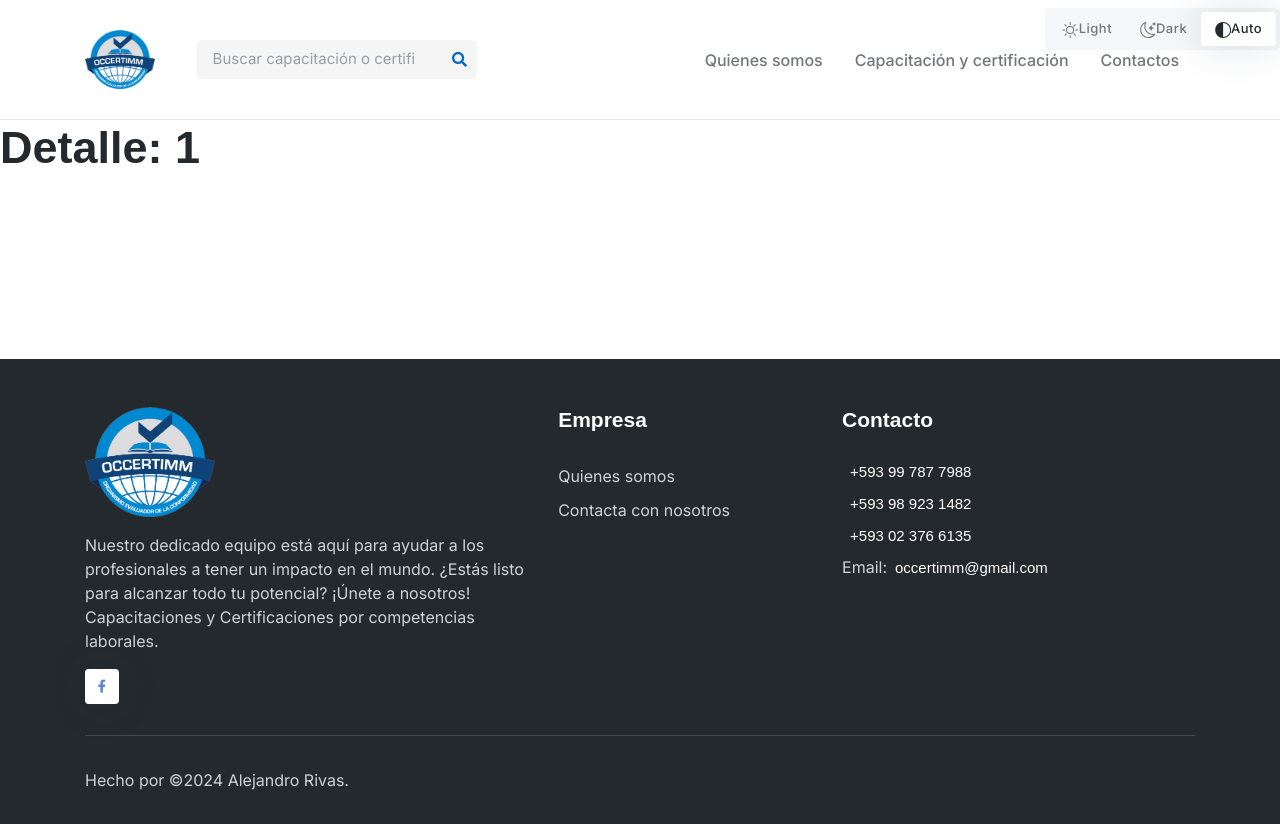
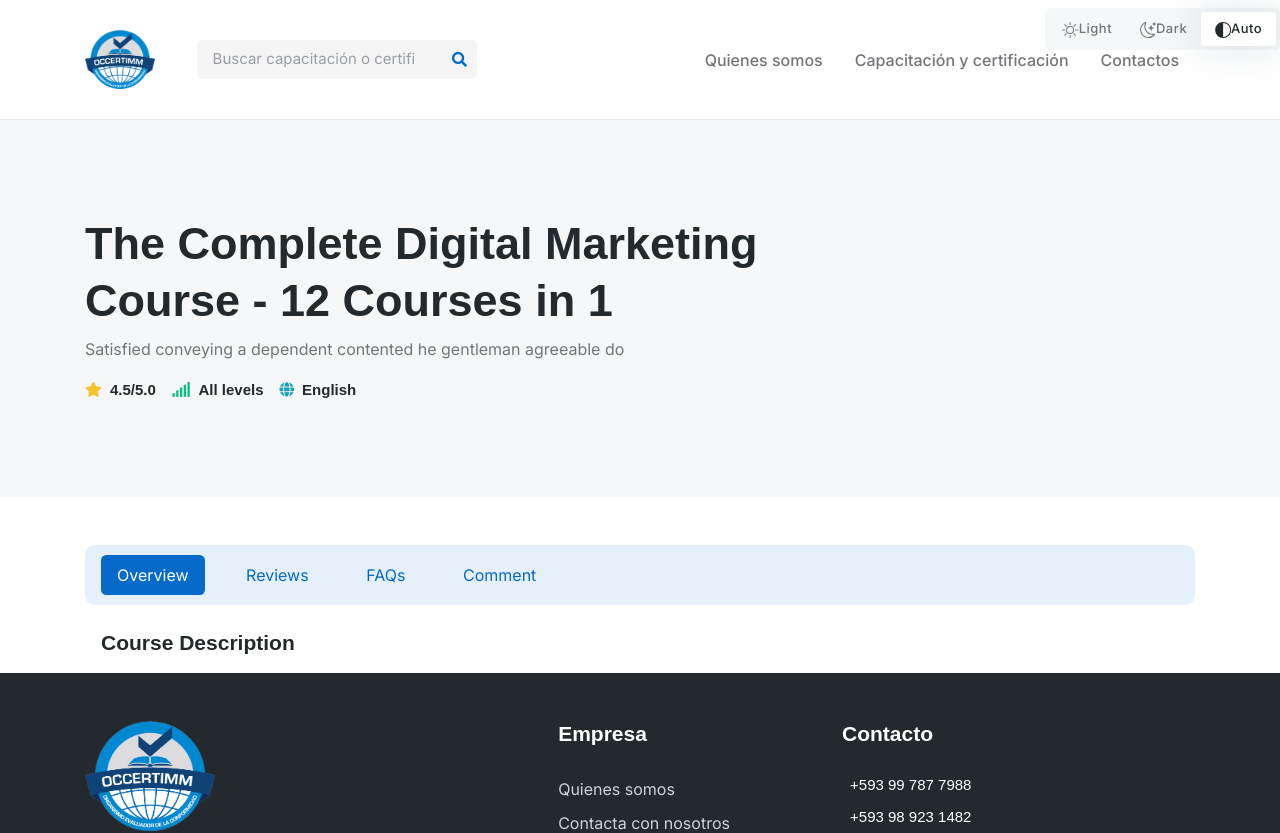
Before and after one commit to jarl-alejandro/ocertimmec, a Next.js app in the folder academy/: page /training-certification/1 in a window 1280 px wide. Shown: the top 833 px of the page. Built offline with nearby package versions, Linux system fonts and the light colour scheme.

Commit message:
pagina de cursos basica

```diff
--- a/academy/src/app/training-certification/[slug]/page.tsx
+++ b/academy/src/app/training-certification/[slug]/page.tsx
@@ -1,3 +1,5 @@
+import Header from "@/components/TrainingCertification/Detail/Header";
+import Detail from "@/components/TrainingCertification/Detail/Detail";
 
 type PageProps = {
     params: {
@@ -7,6 +9,11 @@ type PageProps = {
 
 export default function TrainingCertificationDetail(props: PageProps) {
     return (
-        <h1>Detalle: { props.params.slug }</h1>
+        <>
+            <Header />
+            <div className="container mt-5">
+                <Detail />
+            </div>
+        </>
     )
 }
--- /dev/null
+++ b/academy/src/components/TrainingCertification/Detail/Detail.tsx
@@ -0,0 +1,152 @@
+"use client";
+
+import {useState} from "react";
+import classNames from "classnames";
+
+export default function Detail() {
+    const [tab, setTab] = useState("main1");
+
+    const onChangeTab = (tab: string) => {
+        setTab(tab);
+    }
+
+    return (
+        <div className="row">
+            <div className="col-12">
+                {/* Tabs START */}
+                <ul
+                    className="nav nav-pills nav-pills-bg-soft px-3"
+                    id="course-pills-tab"
+                    role="tablist"
+                >
+                    {/* Tab item */}
+                    <li className="nav-item me-2 me-sm-4" role="presentation">
+                        <button
+                            onClick={() => onChangeTab("main1")}
+                            className={classNames("nav-link mb-0", {
+                                "active": tab === "main1"
+                            })}
+                            id="course-pills-tab-1"
+                            data-bs-toggle="pill"
+                            data-bs-target="#course-pills-1"
+                            type="button"
+                            role="tab"
+                            aria-controls="course-pills-1"
+                            aria-selected="false"
+                            tabIndex={-1}
+                        >
+                            Overview
+                        </button>
+                    </li>
+                    {/* Tab item */}
+                    <li className="nav-item me-2 me-sm-4" role="presentation">
+                        <button
+                            onClick={() => onChangeTab("main2")}
+                            className={classNames("nav-link mb-0", {
+                                "active": tab === "main2"
+                            })}
+                            id="course-pills-tab-2"
+                            data-bs-toggle="pill"
+                            data-bs-target="#course-pills-2"
+                            type="button"
+                            role="tab"
+                            aria-controls="course-pills-2"
+                            aria-selected="false"
+                            tabIndex={-1}
+                        >
+                            Reviews
+                        </button>
+                    </li>
+                    {/* Tab item */}
+                    <li className="nav-item me-2 me-sm-4" role="presentation">
+                        <button
+                            onClick={() => onChangeTab("main3")}
+                            className={classNames("nav-link mb-0", {
+                                "active": tab === "main3"
+                            })}
+                            id="course-pills-tab-3"
+                            data-bs-toggle="pill"
+                            data-bs-target="#course-pills-3"
+                            type="button"
+                            role="tab"
+                            aria-controls="course-pills-3"
+                            aria-selected="false"
+                            tabIndex={-1}
+                        >
+                            FAQs{" "}
+                        </button>
+                    </li>
+                    {/* Tab item */}
+                    <li className="nav-item me-2 me-sm-4" role="presentation">
+                        <button
+                            onClick={() => onChangeTab("main4")}
+                            className={classNames("nav-link mb-0", {
+                                "active": tab === "main4"
+                            })}
+                            id="course-pills-tab-4"
+                            data-bs-toggle="pill"
+                            data-bs-target="#course-pills-4"
+                            type="button"
+                            role="tab"
+                            aria-controls="course-pills-4"
+                            aria-selected="true"
+                        >
+                            Comment
+                        </button>
+                    </li>
+                </ul>
+                <div className="tab-content pt-4 px-3" id="course-pills-tabContent">
+                    <div
+                        className={classNames("tab-pane fade", {
+                            "active show": tab === "main1"
+                        })}
+                        id="course-pills-1"
+                        role="tabpanel"
+                        aria-labelledby="course-pills-tab-1"
+                    >
+                        <h5 className="mb-3">Course Description</h5>
+
+                    </div>
+
+                    <div
+                        className={classNames("tab-pane fade", {
+                            "active show": tab === "main2"
+                        })}
+                        id="course-pills-2"
+                        role="tabpanel"
+                        aria-labelledby="course-pills-tab-2"
+                    >
+                        <div className="row mb-4">
+                            <h5 className="mb-4">Our Student Reviews</h5>
+                        </div>
+                    </div>
+
+                    <div
+                        className={classNames("tab-pane fade", {
+                            "active show": tab === "main3"
+                        })}
+                        id="course-pills-3"
+                        role="tabpanel"
+                        aria-labelledby="course-pills-tab-3"
+                    >
+                        <h5 className="mb-3">Frequently Asked Questions</h5>
+                    </div>
+                    <div
+                        className={classNames("tab-pane fade", {
+                            "active show": tab === "main4"
+                        })}
+                        id="course-pills-4"
+                        role="tabpanel"
+                        aria-labelledby="course-pills-tab-4"
+                    >
+                        <div className="row mb-4">
+                            <div className="col-12">
+                                <h5 className="mb-4">Ask Your Question</h5>
+                            </div>
+                        </div>
+                    </div>
+                </div>
+            </div>
+        </div>
+    )
+}
--- /dev/null
+++ b/academy/src/components/TrainingCertification/Detail/Header.tsx
@@ -0,0 +1,34 @@
+export default function Header() {
+    return (
+        <section className="bg-light py-0 py-sm-5">
+            <div className="container">
+                <div className="row py-5">
+                    <div className="col-lg-8">
+
+                        {/* Title */}
+                        <h1>The Complete Digital Marketing Course - 12 Courses in 1</h1>
+                        <p>
+                            Satisfied conveying a dependent contented he gentleman agreeable do
+                        </p>
+                        {/* Content */}
+                        <ul className="list-inline mb-0">
+                            <li className="list-inline-item h6 me-3 mb-1 mb-sm-0">
+                                <i className="fas fa-star text-warning me-2"/>
+                                4.5/5.0
+                            </li>
+
+                            <li className="list-inline-item h6 me-3 mb-1 mb-sm-0">
+                                <i className="fas fa-signal text-success me-2"/>
+                                All levels
+                            </li>
+                            <li className="list-inline-item h6 mb-0">
+                                <i className="fas fa-globe text-info me-2"/>
+                                English
+                            </li>
+                        </ul>
+                    </div>
+                </div>
+            </div>
+        </section>
+    )
+}
```
